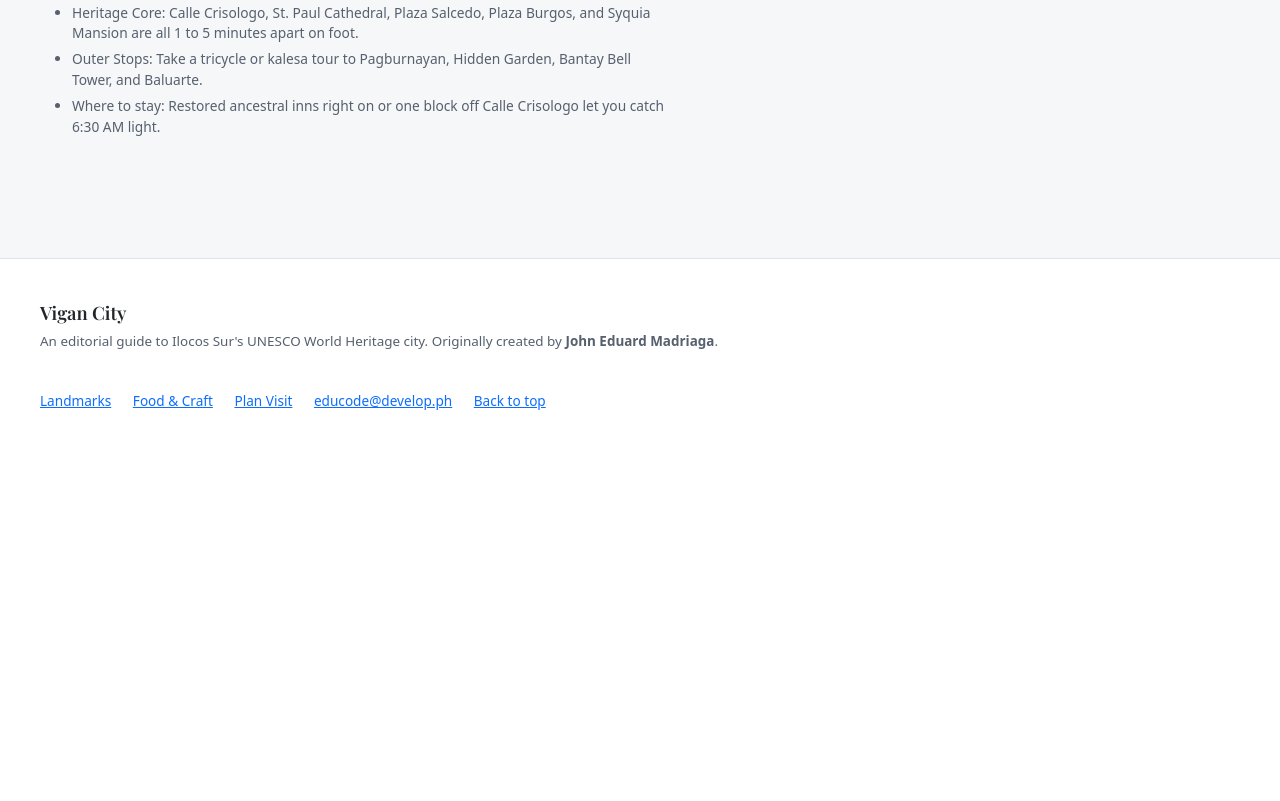
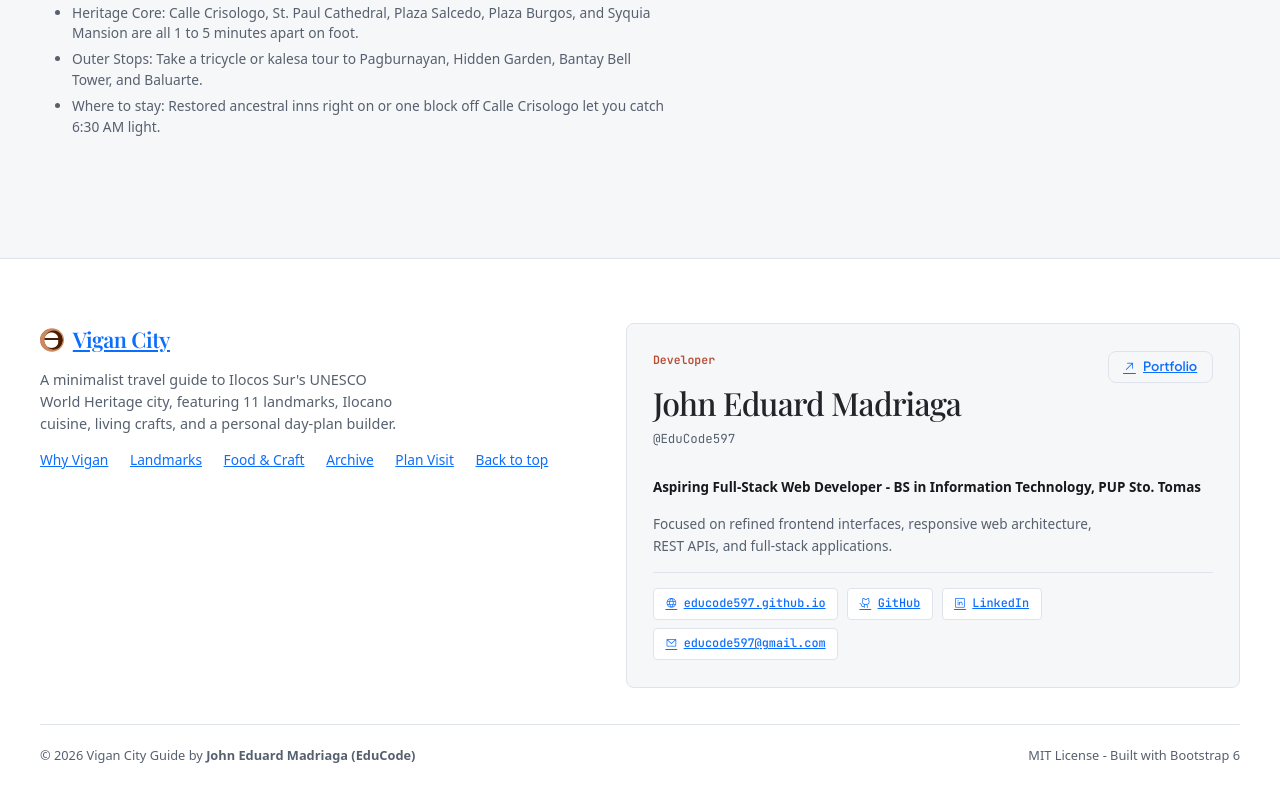
Before and after one commit to EduCode597/Vigan-City, a website with bundled scripts: page index.html in a window 1280 px wide. Shown: the part 5852-6653 px from the top of the page. Before the commit the page ends 6304 px from the top, so only its background shows below. Built offline with nearby package versions, Linux system fonts and the light colour scheme; a web font is replaced by a local one.

Commit message:
feat: upgrade footer with EduCode developer profile and fix bottom dialog whitespace gap

```diff
--- a/css/styles.css
+++ b/css/styles.css
@@ -1225,49 +1225,171 @@
     }
   }
 
-  /* ===== FOOTER (Theme-Locked) ===== */
+  /* ===== FOOTER (Theme-Locked, 2-Column Editorial + Developer Card) ===== */
   .site-footer {
     background-color: var(--vigan-surface);
-    padding-block: 2.5rem;
-  }
-
-  .footer-inner {
-    display: flex;
-    flex-wrap: wrap;
-    align-items: center;
-    justify-content: space-between;
-    gap: 1.5rem;
+    padding-block: clamp(3rem, 5vw, 4.25rem) 2rem;
+  }
+
+  .footer-grid {
+    display: grid;
+    grid-template-columns: minmax(0, 1fr) minmax(0, 1.15fr);
+    gap: clamp(2rem, 4vw, 3.5rem);
+    align-items: start;
+    padding-block-end: 2.25rem;
+  }
+
+  .footer-brand-link {
+    display: inline-flex;
+    align-items: center;
+    gap: 0.55rem;
+    text-decoration: none;
+    color: var(--vigan-ink);
+    margin-block-end: 0.85rem;
   }
 
   .footer-title {
     font-family: var(--vigan-font-display);
-    font-size: 1.15rem;
-    font-weight: 600;
-    margin-block-end: 0.25rem;
+    font-size: 1.35rem;
+    font-weight: 600;
+    letter-spacing: -0.02em;
   }
 
   .footer-note {
-    font-size: 0.84rem;
-    color: var(--vigan-muted);
-  }
-
-  .footer-links-col {
+    font-size: 0.9rem;
+    color: var(--vigan-muted);
+    max-width: 44ch;
+    margin-block-end: 1.4rem;
+  }
+
+  .footer-nav {
     display: flex;
     flex-wrap: wrap;
-    gap: 1.35rem;
-    font-size: 0.85rem;
-  }
-
-  .footer-links-col a {
-    color: var(--vigan-muted);
+    gap: 0.75rem 1.35rem;
+    font-size: 0.86rem;
+  }
+
+  .footer-nav a {
+    color: var(--vigan-ink);
     text-decoration: none;
     font-weight: 500;
-  }
-  .footer-links-col a:hover {
+    transition: color 0.16s ease;
+  }
+  .footer-nav a:hover {
     color: var(--vigan-accent);
   }
 
+  .footer-dev-card {
+    background-color: var(--vigan-bg);
+    border: 1px solid var(--vigan-border);
+    border-radius: var(--vigan-radius);
+    padding: clamp(1.25rem, 2.4vw, 1.65rem);
+  }
+
+  .footer-dev-head {
+    display: flex;
+    flex-wrap: wrap;
+    align-items: flex-start;
+    justify-content: space-between;
+    gap: 0.85rem;
+    margin-block-end: 0.75rem;
+  }
+
+  .footer-dev-role-tag {
+    font-family: var(--vigan-font-mono);
+    font-size: 0.72rem;
+    font-weight: 600;
+    color: var(--vigan-accent);
+    margin-block-end: 0.25rem;
+  }
+
+  .footer-dev-name {
+    font-family: var(--vigan-font-display);
+    font-size: 1.28rem;
+    font-weight: 600;
+    line-height: 1.2;
+    margin-block-end: 0.15rem;
+  }
+
+  .footer-dev-handle {
+    font-family: var(--vigan-font-mono);
+    font-size: 0.78rem;
+    color: var(--vigan-muted);
+  }
+
+  .footer-portfolio-btn {
+    padding: 0.48rem 0.9rem;
+    font-size: 0.8rem;
+  }
+
+  .footer-dev-meta {
+    font-size: 0.84rem;
+    font-weight: 600;
+    color: var(--vigan-ink);
+    margin-block-end: 0.4rem;
+  }
+
+  .footer-dev-bio {
+    font-size: 0.85rem;
+    color: var(--vigan-muted);
+    line-height: 1.58;
+    max-width: 58ch;
+    margin-block-end: 1.05rem;
+  }
+
+  .footer-dev-links {
+    display: flex;
+    flex-wrap: wrap;
+    gap: 0.55rem;
+    padding-block-start: 0.9rem;
+    border-block-start: 1px solid var(--vigan-border);
+  }
+
+  .footer-social-link {
+    display: inline-flex;
+    align-items: center;
+    gap: 0.4rem;
+    padding: 0.38rem 0.72rem;
+    border-radius: var(--vigan-radius-sm);
+    border: 1px solid var(--vigan-border);
+    background-color: var(--vigan-surface);
+    color: var(--vigan-ink);
+    text-decoration: none;
+    font-family: var(--vigan-font-mono);
+    font-size: 0.74rem;
+    font-weight: 500;
+    transition: border-color 0.16s ease, color 0.16s ease, background-color 0.16s ease;
+  }
+  .footer-social-link:hover {
+    border-color: var(--vigan-accent);
+    color: var(--vigan-accent);
+  }
+
+  .footer-bottom {
+    display: flex;
+    flex-wrap: wrap;
+    align-items: center;
+    justify-content: space-between;
+    gap: 0.75rem 1.5rem;
+    padding-block-start: 1.35rem;
+    border-block-start: 1px solid var(--vigan-border);
+    font-size: 0.8rem;
+    color: var(--vigan-muted);
+  }
+
+  @media (max-width: 860px) {
+    .footer-grid {
+      grid-template-columns: 1fr;
+    }
+  }
+
   /* ===== BOOTSTRAP 6 NATIVE DIALOGS & DRAWERS ===== */
+  /* Keep closed Bootstrap 6 <dialog> elements out of document flow (prevents gap below footer) */
+  dialog.vigan-drawer:not([open]),
+  dialog.vigan-lightbox:not([open]) {
+    display: none;
+  }
+
   .vigan-drawer,
   .vigan-lightbox {
     background-color: var(--vigan-surface);
--- a/index.html
+++ b/index.html
@@ -259,20 +259,91 @@
 
     <!-- Theme-Locked Semantic Footer -->
     <footer id="siteFooter" class="site-footer">
-      <div class="vigan-container footer-inner">
+      <div class="vigan-container">
+        <div class="footer-grid">
           <div class="footer-brand-col">
-          <div class="footer-title">Vigan City</div>
+            <a class="footer-brand-link" href="#hero" aria-label="Vigan City top">
+              <img src="Icon.svg" alt="" width="24" height="24" class="brand-mark" aria-hidden="true" />
+              <span class="footer-title">Vigan City</span>
+            </a>
             <p class="footer-note">
-            An editorial guide to Ilocos Sur's UNESCO World Heritage city. Originally created by
-            <strong>John Eduard Madriaga</strong>.
+              A minimalist travel guide to Ilocos Sur's UNESCO World Heritage city, featuring 11 landmarks, Ilocano cuisine, living crafts, and a personal day-plan builder.
             </p>
-        </div>
-        <div class="footer-links-col">
+            <nav class="footer-nav" aria-label="Footer navigation">
+              <a href="#why-vigan">Why Vigan</a>
               <a href="#landmarks">Landmarks</a>
               <a href="#culture">Food &amp; Craft</a>
+              <a href="#gallery">Archive</a>
               <a href="#plan">Plan Visit</a>
-          <a href="https://educode597.github.io/" target="_blank" rel="noopener noreferrer">educode@develop.ph</a>
               <a href="#hero">Back to top</a>
+            </nav>
+          </div>
+
+          <aside class="footer-dev-card" aria-label="About the developer">
+            <div class="footer-dev-head">
+              <div>
+                <p class="footer-dev-role-tag">Developer</p>
+                <h2 class="footer-dev-name">John Eduard Madriaga</h2>
+                <p class="footer-dev-handle">@EduCode597</p>
+              </div>
+              <a
+                href="https://educode597.github.io/"
+                target="_blank"
+                rel="noopener noreferrer"
+                class="btn-vigan-secondary footer-portfolio-btn focus-ring"
+              >
+                <i class="ph ph-arrow-up-right" aria-hidden="true"></i>
+                <span>Portfolio</span>
+              </a>
+            </div>
+            <p class="footer-dev-meta">
+              Aspiring Full-Stack Web Developer - BS in Information Technology, PUP Sto. Tomas
+            </p>
+            <p class="footer-dev-bio">
+              Focused on refined frontend interfaces, responsive web architecture, REST APIs, and full-stack applications.
+            </p>
+            <div class="footer-dev-links">
+              <a
+                href="https://educode597.github.io/"
+                target="_blank"
+                rel="noopener noreferrer"
+                class="footer-social-link focus-ring"
+              >
+                <i class="ph ph-globe" aria-hidden="true"></i>
+                <span>educode597.github.io</span>
+              </a>
+              <a
+                href="https://github.com/EduCode597"
+                target="_blank"
+                rel="noopener noreferrer"
+                class="footer-social-link focus-ring"
+              >
+                <i class="ph ph-github-logo" aria-hidden="true"></i>
+                <span>GitHub</span>
+              </a>
+              <a
+                href="https://www.linkedin.com/in/john-eduard-madriaga-710198396/"
+                target="_blank"
+                rel="noopener noreferrer"
+                class="footer-social-link focus-ring"
+              >
+                <i class="ph ph-linkedin-logo" aria-hidden="true"></i>
+                <span>LinkedIn</span>
+              </a>
+              <a
+                href="mailto:educode597@gmail.com"
+                class="footer-social-link focus-ring"
+              >
+                <i class="ph ph-envelope-simple" aria-hidden="true"></i>
+                <span>educode597@gmail.com</span>
+              </a>
+            </div>
+          </aside>
+        </div>
+
+        <div class="footer-bottom">
+          <p>&copy; 2026 Vigan City Guide by <strong>John Eduard Madriaga (EduCode)</strong></p>
+          <p>MIT License - Built with Bootstrap 6</p>
         </div>
       </div>
     </footer>
```
Also changed, not shown: tests/e2e/site.spec.js (+22 -10 lines), tests/preflight-audit.test.js (+6 -0 lines). Lines whose indentation alone changed are shown as unchanged.
